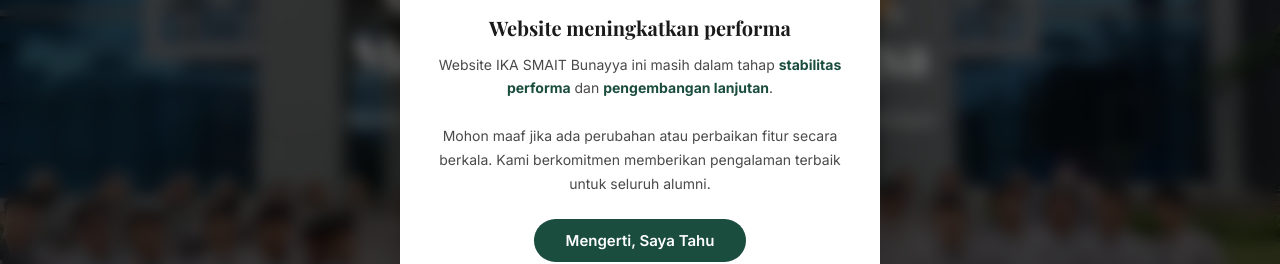
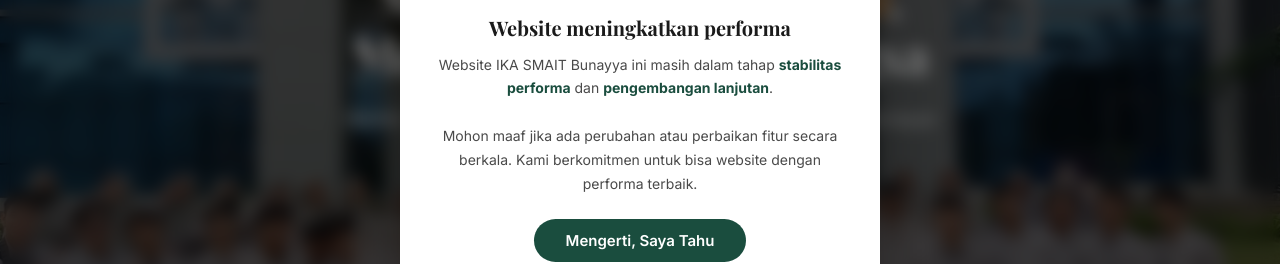
Before and after one commit to skirdrax/ikasmaitbunayya, a React (Vite) app: page / in a window 1280 px wide. Shown: the part 272-536 px from the top of the page. Built offline with nearby package versions, Linux system fonts and the light colour scheme; a web font is replaced by a local one.

Commit message:
upload 5

```diff
--- a/src/components/PopupNotification.jsx
+++ b/src/components/PopupNotification.jsx
@@ -43,7 +43,7 @@
           <br />
           <br />
           Mohon maaf jika ada perubahan atau perbaikan fitur secara berkala.
-          Kami berkomitmen memberikan pengalaman terbaik untuk seluruh alumni.
+          Kami berkomitmen untuk bisa website dengan performa terbaik.
         </p>
         <button className="popup-btn" onClick={handleClose}>
           Mengerti, Saya Tahu
```
